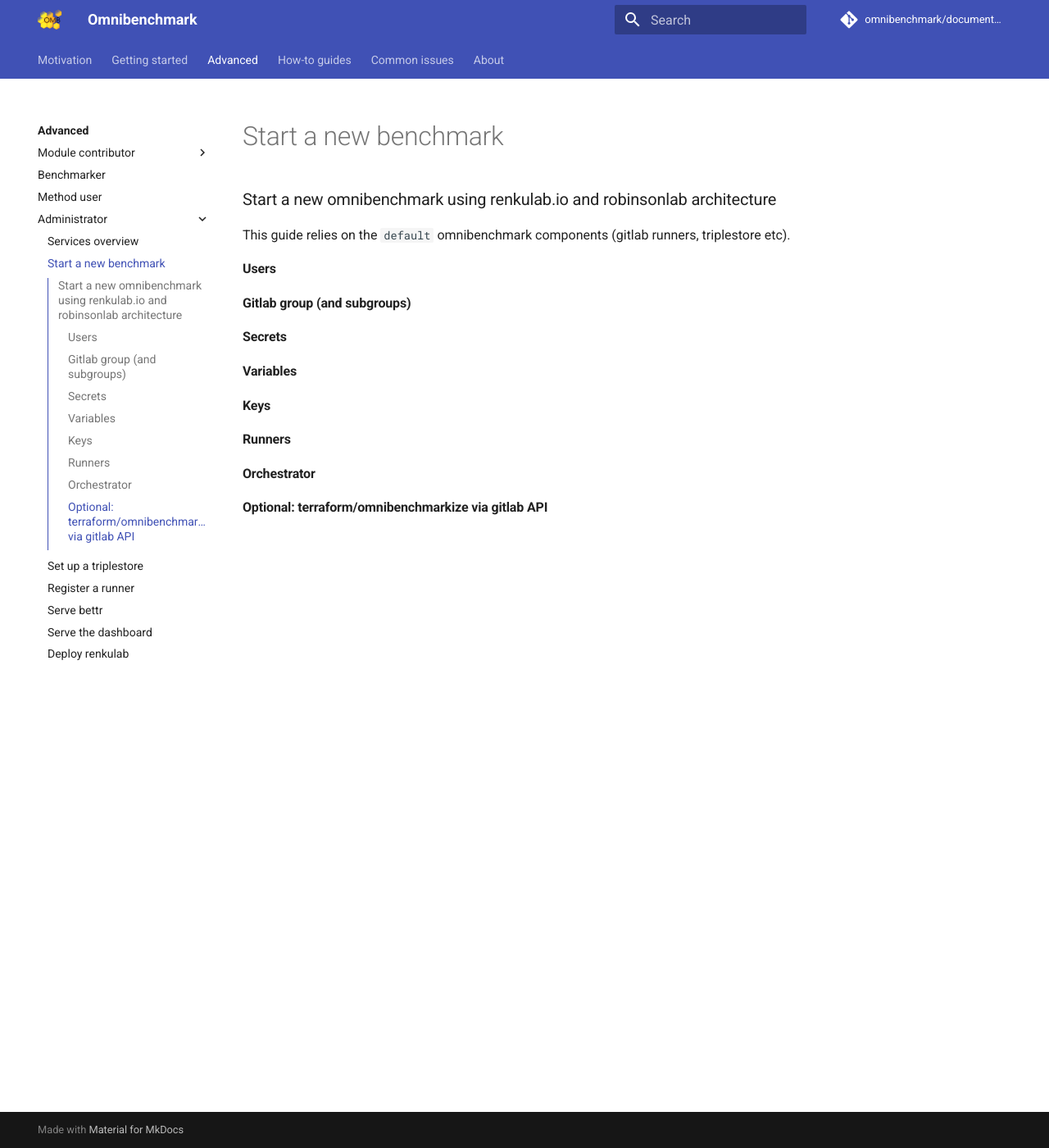
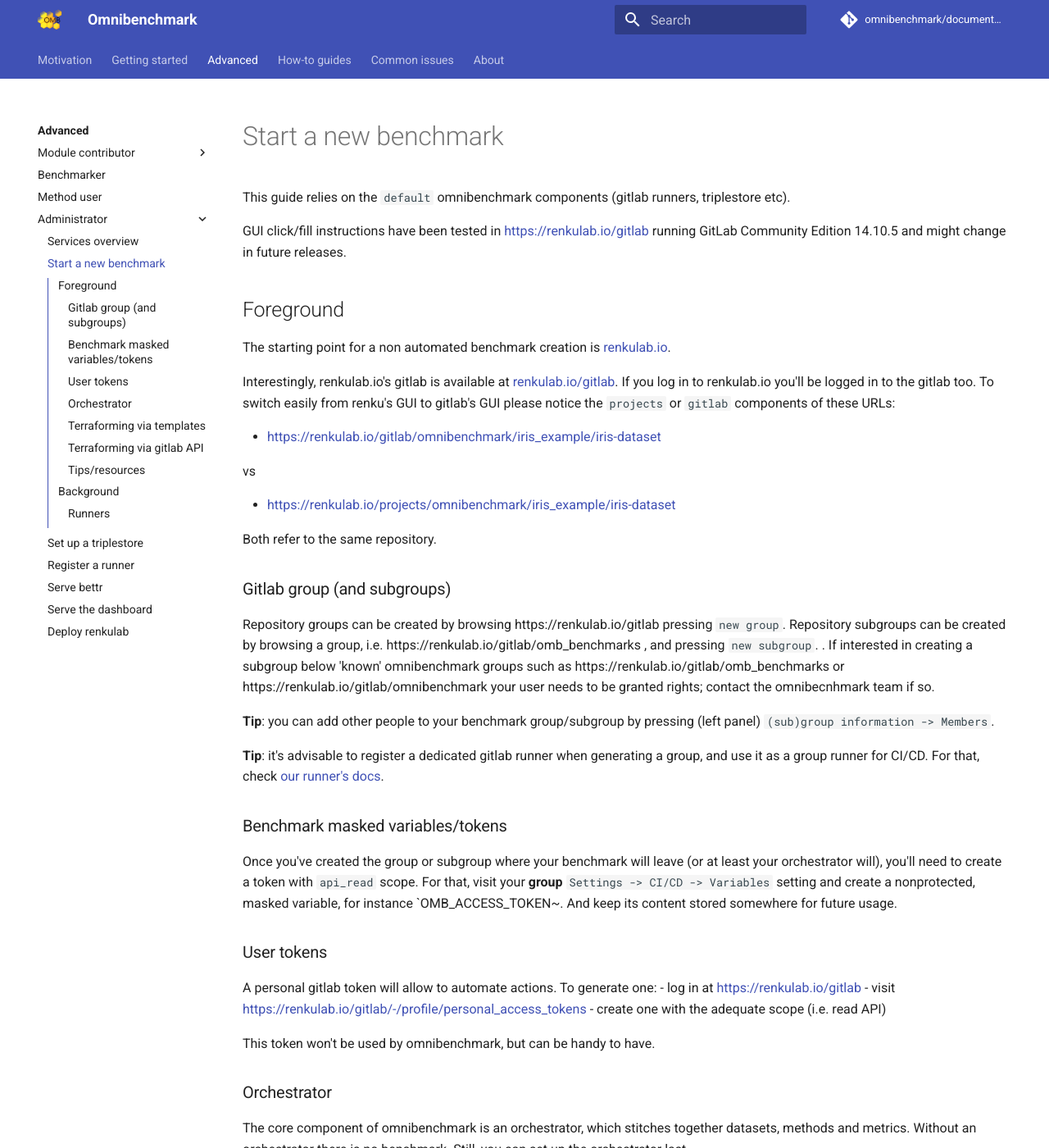
Before and after one commit to omnibenchmark-renku/documentation, an MkDocs documentation site: the page built from docs/02_advanced/04_admin/02_new_benchmark.md, in a window 1280 px wide and 1400 px high. Shown: the whole window at 82% size. Built offline with MkDocs 1.6.1 and Material for MkDocs 9.7.7, drawn with Linux system fonts in a browser that asks for light colours; comment, search, counter and statistics services are not loaded; some of the changed text lies outside the part shown.

Commit message:
Starting a new benchmark

````diff
--- a/docs/02_advanced/04_admin/02_new_benchmark.md
+++ b/docs/02_advanced/04_admin/02_new_benchmark.md
@@ -1,19 +1,124 @@
-### Start a new omnibenchmark using renkulab.io and robinsonlab architecture
-
 This guide relies on the `default` omnibenchmark components (gitlab runners, triplestore etc).
 
-#### Users
+GUI click/fill instructions have been tested in [https://renkulab.io/gitlab](https://renkulab.io/gitlab) running GitLab Community Edition 14.10.5 and might change in future releases.
 
-#### Gitlab group (and subgroups)
+## Foreground
 
-#### Secrets
+The starting point for a non automated benchmark creation is [renkulab.io](https://renkulab.io).
 
-#### Variables
+Interestingly, renkulab.io's gitlab is available at [renkulab.io/gitlab](https://renkulab.io/gitlab). If you log in to renkulab.io you'll be logged in to the gitlab too. To switch easily from renku's GUI to gitlab's GUI please notice the `projects` or `gitlab` components of these URLs:
 
-#### Keys
+- [https://renkulab.io/gitlab/omnibenchmark/iris_example/iris-dataset](https://renkulab.io/gitlab/omnibenchmark/iris_example/iris-dataset)
 
-#### Runners
+vs
 
-#### Orchestrator
+- [https://renkulab.io/projects/omnibenchmark/iris_example/iris-dataset](https://renkulab.io/projects/omnibenchmark/iris_example/iris-dataset)
 
-#### Optional: terraform/omnibenchmarkize via gitlab API
+Both refer to the same repository.
+
+### Gitlab group (and subgroups)
+
+Repository groups can be created by browsing https://renkulab.io/gitlab pressing `new group`. Repository subgroups can be created by browsing a group, i.e.  https://renkulab.io/gitlab/omb_benchmarks , and pressing `new subgroup`. . If interested in creating a subgroup below 'known' omnibenchmark groups such as https://renkulab.io/gitlab/omb_benchmarks  or https://renkulab.io/gitlab/omnibenchmark your user needs to be granted rights; contact the omnibecnhmark team if so.
+
+**Tip**: you can add other people to your benchmark group/subgroup by pressing (left panel) `(sub)group information -> Members`.
+
+**Tip**: it's advisable to register a dedicated gitlab runner when generating a group, and use it as a group runner for CI/CD. For that, check [our runner's docs](../04_runner).
+
+### Benchmark masked variables/tokens
+
+Once you've created the group or subgroup where your benchmark will leave (or at least your orchestrator will), you'll need to create a token with `api_read` scope. For that, visit your **group** `Settings -> CI/CD -> Variables` setting and create a nonprotected, masked variable, for instance `OMB_ACCESS_TOKEN~. And keep its content stored somewhere for future usage.
+
+### User tokens
+
+A personal gitlab token will allow to automate actions. To generate one:
+- log in at [https://renkulab.io/gitlab](https://renkulab.io/gitlab)
+- visit [https://renkulab.io/gitlab/-/profile/personal_access_tokens](https://renkulab.io/gitlab/-/profile/personal_access_tokens)
+- create one with the adequate scope (i.e. read API)
+
+This token won't be used by omnibenchmark, but can be handy to have.
+
+### Orchestrator
+
+The core component of omnibenchmark is an orchestrator, which stitches together datasets, methods and metrics. Without an orchestrator there is no benchmark. Still, you can set up the orchestrator last.
+
+Orchestrators are unusual omnibenchmark components. They're mainly a gitlab CI/CD yaml. An [example orchestrator](https://renkulab.io/gitlab/omnibenchmark/iris_example/iris-orchestrator/-/blob/master/.gitlab-ci.yml) looks like this:
+
+```
+variables:
+  GIT_STRATEGY: fetch
+  GIT_SSL_NO_VERIFY: "true"
+  GIT_LFS_SKIP_SMUDGE: 1
+  OMNIBENCHMARK_NAME: iris_example
+  TRIPLESTORE_URL: http://imlspenticton.uzh.ch/omni_iris_data
+  CI_UPSTREAM_PROJECT: ${CI_PROJECT_PATH}
+  OMNI_UPDATE_TOKEN: ${OMNI_UPDATE_TOKEN}
+  CI_PUSH_TOKEN: ${CI_PUSH_TOKEN}
+
+
+stages:
+  - build
+  - data_run
+  - process_run
+  - parameter_run
+  - method_run
+  - metric_run
+  - summary_metric_run
+
+image_build:
+  stage: build
+  image: docker:stable
+  rules:
+    - if: '$CI_PIPELINE_SOURCE == "pipeline"'
+      when: never
+  before_script:
+    - docker login -u gitlab-ci-token -p $CI_JOB_TOKEN http://$CI_REGISTRY
+  script: |
+    CI_COMMIT_SHA_7=$(echo $CI_COMMIT_SHA | cut -c1-7)
+    docker build --tag $CI_REGISTRY_IMAGE:$CI_COMMIT_SHA_7 .
+    docker push $CI_REGISTRY_IMAGE:$CI_COMMIT_SHA_7
+
+
+trigger_iris_dataset:
+  stage: data_run
+  only:
+    - schedules
+  trigger:
+    project: omnibenchmark/iris_example/iris-dataset
+    strategy: depend
+
+```
+
+The first stanza (`variables`) defines variables needed for overall git behaviour as well as helping with authentication. The important tokens are:
+
+- OMNI_UPDATE_TOKEN
+- CI_PUSH_TOKEN
+
+The second stanza (`image_build`) generates a renku-powered docker image (i.e. for interactive sessions).
+
+The third stanza (`trigger_iris_dataset`) is how most of the orchestrator CI/CD tasks look like: they trigger downstream projects CI/CDs; that is, their `gitlab-ci.yaml`. In the example above, triggers [the iris dataset CI/CD](https://renkulab.io/gitlab/omnibenchmark/iris_example/iris-dataset/-/blob/master/.gitlab-ci.yml).
+
+### Terraforming via templates
+
+[Omnibenchmark's renku templates](https://github.com/omnibenchmark/contributed-project-templates) help to create new benchmark components.
+
+### Terraforming via gitlab API
+
+[omnibus](https://github.com/omnibenchmark/omnibus) helps automating benchmark creation.
+
+### Tips/resources
+
+- [Predefined CI/CD variables](https://docs.gitlab.com/ee/ci/variables/predefined_variables.html)
+
+
+## Background
+
+Infrastructure-wise, some manual actions need to be done to start a new benchmark.
+
+- register runner(s)
+- set up bettr endpoint
+- add a triplestore dataset
+- add a triplestore apache reverse proxy
+
+### Runners
+
+It's advisable to register a dedicated gitlab runner when generating a benchmark, and use it as a group runner for CI/CD. For that, check [our runner's docs](../04_runner)
````
Also changed, not shown: docs/02_advanced/04_admin/index.md (+5 -5 lines).
